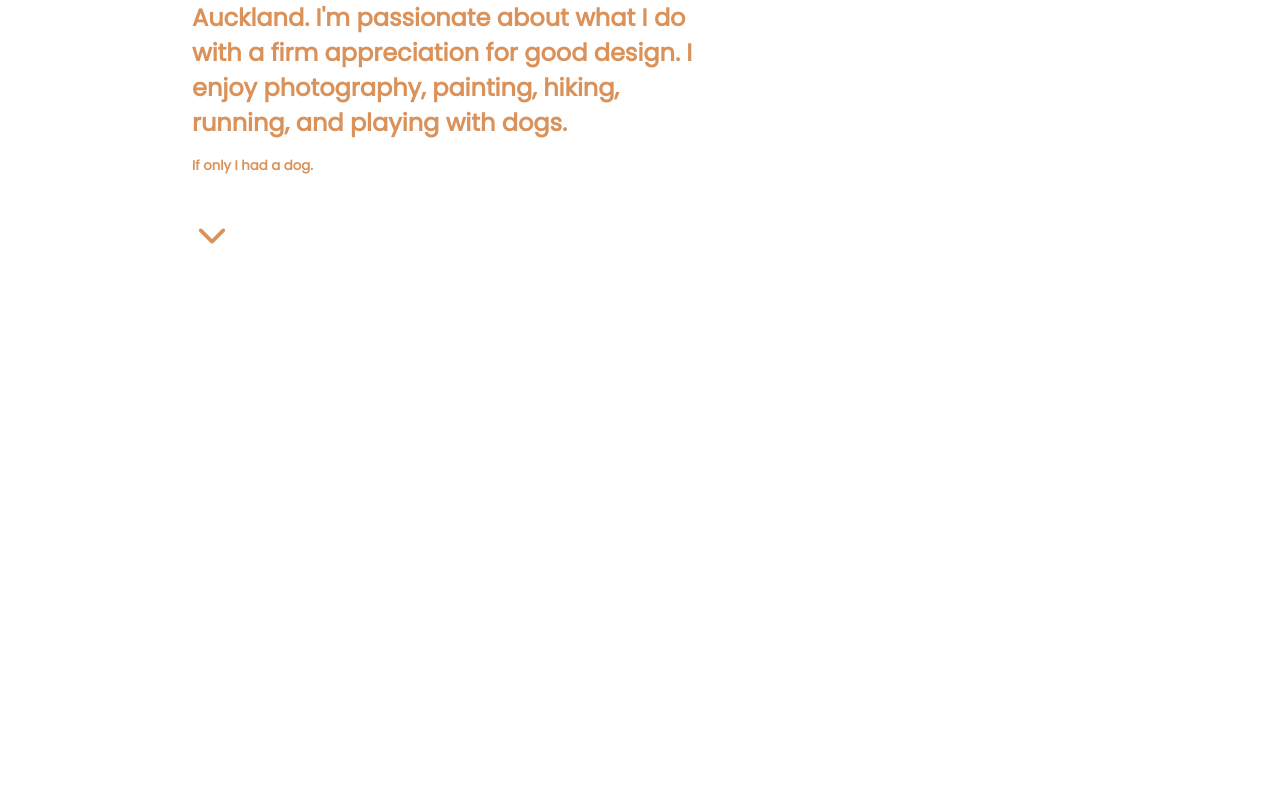
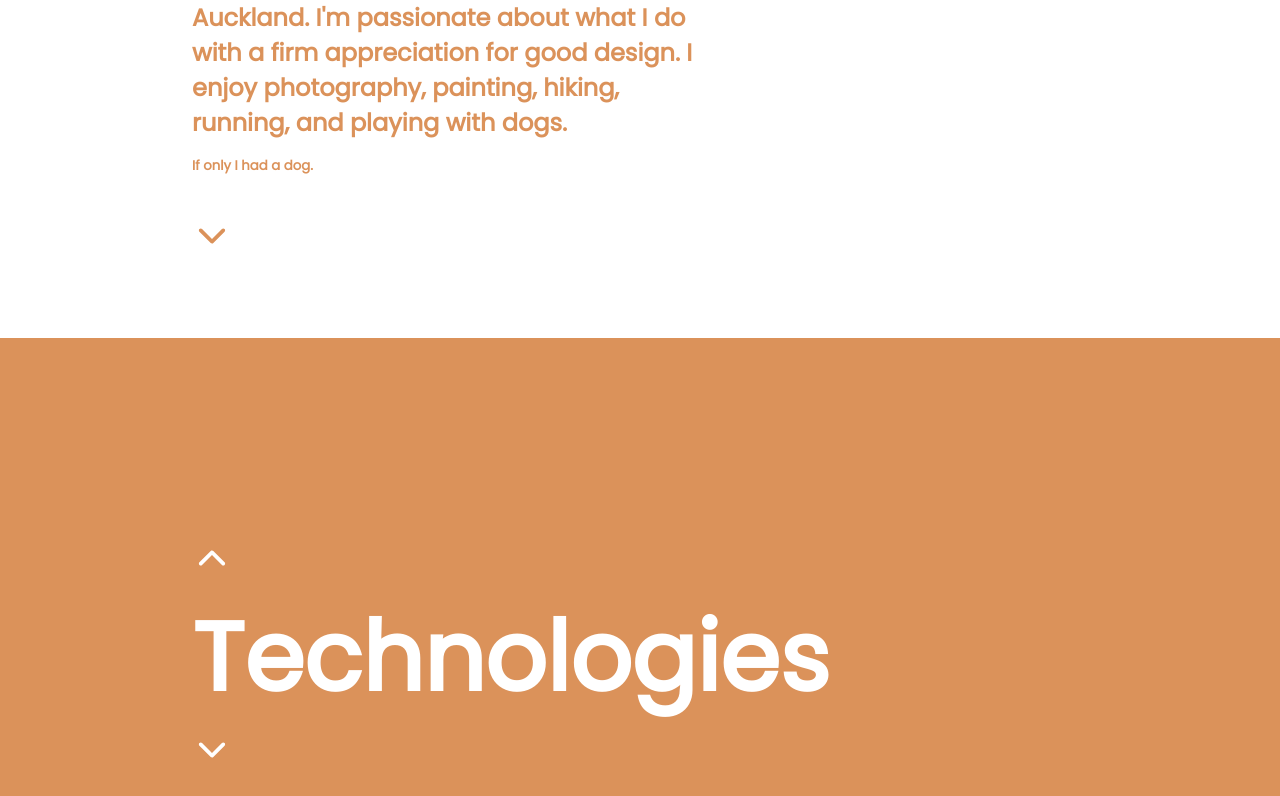
Before and after one commit to beverleysun/beverleysun.com, a React (Create React App) app: page / in a window 1280 px wide. Shown: the part 1262-2058 px from the top of the page. Before the commit the page ends 1600 px from the top, so only its background shows below. Built offline with nearby package versions, Linux system fonts and the light colour scheme.

Commit message:
add technologies section

```diff
--- a/src/App.js
+++ b/src/App.js
@@ -20,6 +20,13 @@ export default function App() {
         downArrowToolTip="technologies"
         id="about"
       ></AboutMe>
+      <Technologies
+        upArrowTo="about"
+        downArrowTo=""
+        upArrowToolTip="about"
+        downArrowToolTip="somewhere"
+        id="technologies"
+      ></Technologies>
     </>
   );
 }
--- /dev/null
+++ b/src/components/Technologies.js
@@ -0,0 +1,44 @@
+import React from "react";
+import { colors } from "../util/colors.js";
+import AnimatedUpArrow from "./AnimatedUpArrow.js";
+import AnimatedDownArrow from "./AnimatedDownArrow.js";
+
+export default function Technologies({
+  id = "",
+  upArrowTo = "",
+  downArrowTo = "",
+  upArrowToolTip = "",
+  downArrowToolTip = "",
+}) {
+  return (
+    <div
+      id={id}
+      style={{
+        height: "100vh",
+        width: "100vw",
+        backgroundColor: `${colors.orange}`,
+      }}
+    >
+      <div style={{ margin: "25vh 0 0 15vw", position: "absolute" }}>
+        <AnimatedUpArrow
+          to={upArrowTo}
+          color={colors.white}
+          toolTip={upArrowToolTip}
+        ></AnimatedUpArrow>
+        <h1
+          style={{
+            fontSize: "6rem",
+            color: `${colors.white}`,
+          }}
+        >
+          Technologies
+        </h1>
+        <AnimatedDownArrow
+          to={downArrowTo}
+          color={colors.white}
+          toolTip={downArrowToolTip}
+        ></AnimatedDownArrow>
+      </div>
+    </div>
+  );
+}
```
